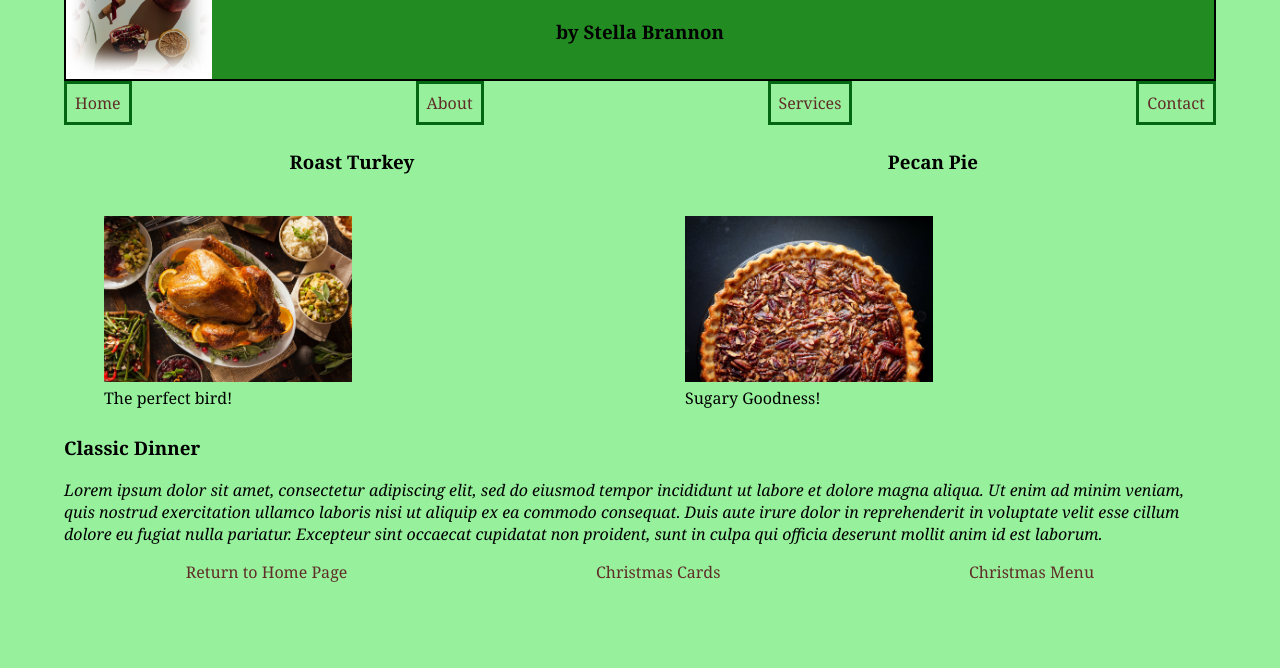
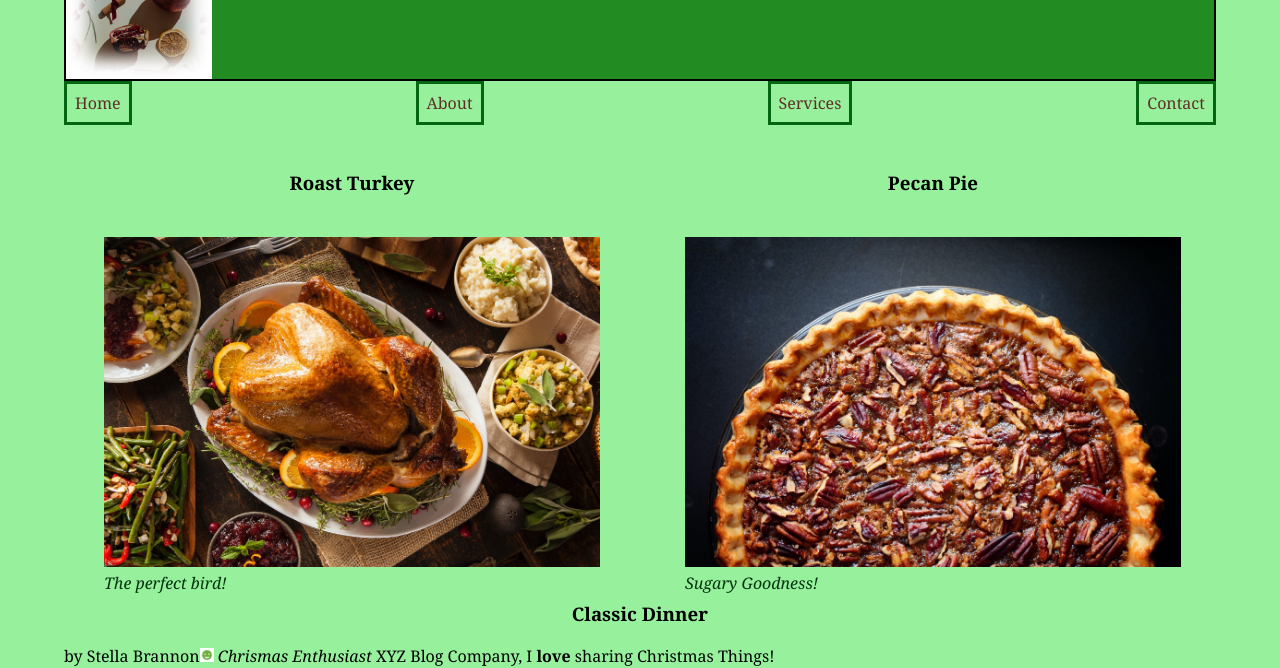
Before and after one commit to Stella-Brannon/christmasblog, a plain HTML site: page christmasblog/menuchristmas.html in a window 1280 px wide. Shown: the part 133-801 px from the top of the page. Drawn offline with Linux system fonts and the light colour scheme.

Commit message:
feature: Added content Added image, author content, and card to main page

```diff
--- a/christmasblog/css/blogpage-styles.css
+++ b/christmasblog/css/blogpage-styles.css
@@ -64,7 +64,15 @@ header {
 }
 
 img {
-    width: 50%;
+    width: 100%;
+}
+
+.fig-caption {
+    font-style: oblique;
+    color: #03330e;
+    font-size: 2vh;
+    text-align: left;
+
 }
 
 .blogtext {
@@ -73,9 +81,13 @@ img {
 
 }
 
-.blogtext p {
+.blogtext h3 {
+    text-align: center;
+}
 
-    font-style: italic;
+.authorinfo img {
+    width: 14px;
+
 }
 
 .footer {
--- a/christmasblog/css/cards-styles.css
+++ b/christmasblog/css/cards-styles.css
@@ -44,9 +44,16 @@ header {
     grid-column: 1/4;
     grid-row: 3/7;
 }
-h3 {color: #046613;
+
+article h3 {
+    color: #046613;
     font-style: italic;
-    text-align: center;}
+    text-align: center;
+}
+
+article ul {
+    font-weight: bold;
+}
 
 .article {
 
@@ -58,7 +65,6 @@ h3 {color: #046613;
     background-repeat: no-repeat;
     padding-top: 1rem;
     padding-bottom: 1rem;
-    font-weight: bold;
 
 }
 
@@ -73,6 +79,7 @@ h3 {color: #046613;
 
 .footer {
     grid-area: 7/1/8/11;
+
 }
 
 .footer ul {
--- a/christmasblog/menuchristmas.html
+++ b/christmasblog/menuchristmas.html
@@ -5,7 +5,7 @@
     <meta charset="UTF-8">
     <meta http-equiv="X-UA-Compatible" content="IE=edge">
     <meta name="viewport" content="width=device-width, initial-scale=1.0">
-    <link rel="stylesheet" type="text/css" href="css/main.css"> <!-- this should link the main.css stylesheet -->
+    <link rel="stylesheet" type="text/css" href="css/main.css">
     <link rel="stylesheet" type="text/css" href="css/blogpage-styles.css">
     <title>Christmas Menu</title>
 </head>
@@ -14,7 +14,6 @@
     <div class="grid-container">
         <header class="header">
             <h1>Christmas Menu</h1>
-            <h3>by Stella Brannon</h3>
         </header>
 
         <nav class="nav">
@@ -31,24 +30,29 @@
                 <h3 class="item1"> Roast Turkey</h3>
                 <h3 class="item2">Pecan Pie</h3>
                 <figure class="item3"><img src="../christmasblog/assets/turkey.jpg" alt="roasted turkey">
-                    <figcaption>The perfect bird!</figcaption>
+                    <figcaption class="fig-caption">The perfect bird!</figcaption>
                 </figure>
                 <figure class="item4"><img src="../christmasblog/assets/pecanpie.jpg" alt="whole pecan pie">
-                    <figcaption>Sugary Goodness!</figcaption>
+                    <figcaption class="fig-caption">Sugary Goodness!</figcaption>
                 </figure>
             </div>
 
 
             <div class="blogtext">
                 <h3>Classic Dinner</h3>
-                <p>Lorem ipsum dolor sit amet, consectetur adipiscing elit, sed do eiusmod tempor incididunt ut labore
+
+                <p class="authorinfo">
+                    by Stella Brannon<img src="assets/smiley.jpg" alt="Smiley Avatar"> <i>Chrismas Enthusiast</i> XYZ
+                    Blog Company, I <b>love</b> sharing Christmas Things!</p>
+                <p><em>Lorem ipsum dolor sit amet, consectetur adipiscing elit, sed do eiusmod tempor incididunt ut
+                        labore
                         et
                         dolore magna aliqua. Ut enim ad minim veniam, quis nostrud exercitation ullamco laboris nisi ut
                         aliquip
                         ex ea commodo consequat. Duis aute irure dolor in reprehenderit in voluptate velit esse cillum
                         dolore eu
                         fugiat nulla pariatur. Excepteur sint occaecat cupidatat non proident, sunt in culpa qui officia
-                    deserunt mollit anim id est laborum.</p>
+                        deserunt mollit anim id est laborum.</em></p>
             </div>
         </article>
         <footer class="footer">
```
Also changed, not shown: christmasblog/cardschristmas.html (+7 -0 lines), christmasblog/css/homepage-styles.css (+12 -4 lines), christmasblog/index.html (+13 -2 lines), christmasblog/assets/smiley.jpg (added), 1 other file. Lines whose indentation alone changed are shown as unchanged.
